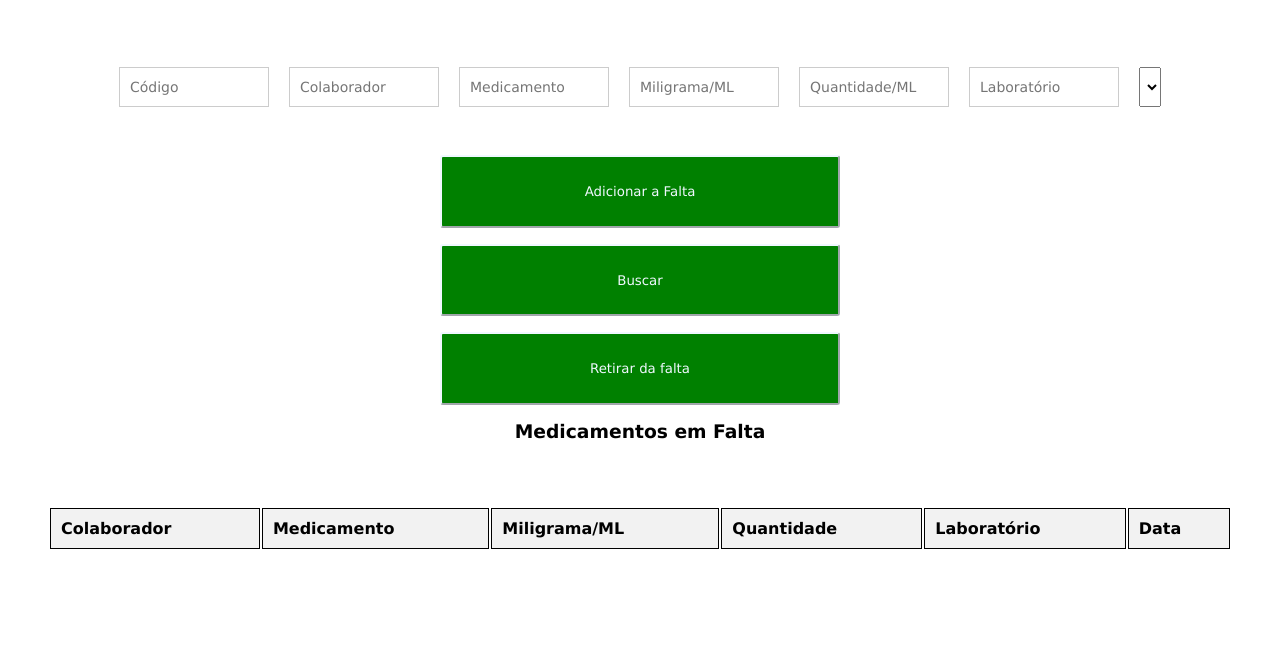
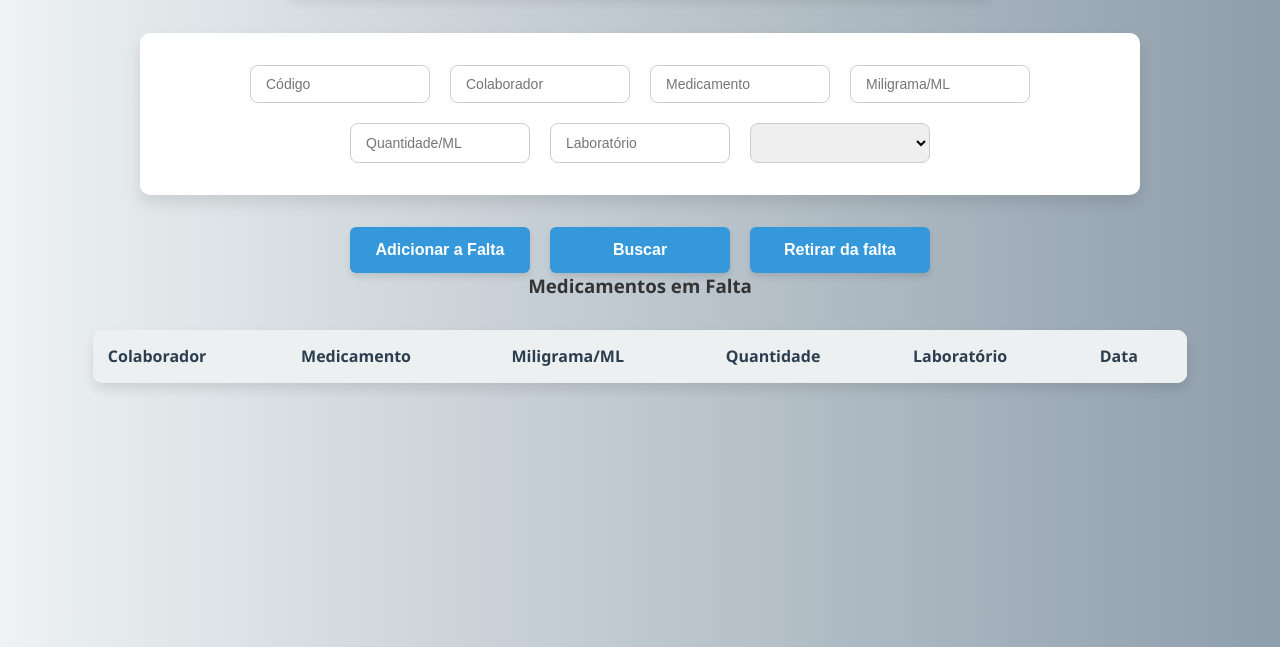
Before and after one commit to lednew2004/medicamentos-na-falta, a website: page frontend/index.html in a window 1280 px wide. Shown: the part 153-800 px from the top of the page. Drawn offline with Linux system fonts and the light colour scheme; no server answers.

Commit message:
atualizar 25.0

```diff
--- a/frontend/index.html
+++ b/frontend/index.html
@@ -33,9 +33,12 @@
 
     </div>
 
-    <button class="submitButton" id="submitButton" onclick="adicionarMedicamento()">Adicionar a Falta</button>
-    <button class="submitButton" id="buttonsubmit" onclick="buscarMedicamento()">Buscar</button>
-    <button class="submitButton" id="buttonRemove" onclick="removerMedicamento()">Retirar da falta</button>
+    <div class="botoes">
+        <button class="submitButton" id="submitButton" onclick="adicionarMedicamento()">Adicionar a Falta</button>
+        <button class="submitButton" id="buttonsubmit" onclick="buscarMedicamento()">Buscar</button>
+        <button class="submitButton" id="buttonRemove" onclick="removerMedicamento()">Retirar da falta</button>
+    </div>
+
 
 
     <h3>Medicamentos em Falta</h3>
--- a/frontend/script.js
+++ b/frontend/script.js
@@ -6,10 +6,10 @@ const usuarios = {
     "13": "erik",
     "14": "Yago",
     "17": "Ricardo",
-    "13": "Erik",
     "18": "Claudenilson",
     "19": "Arynael",
     "20": "Richardson",
+    "22": "Crysthys",
     "25": "Wendel"
 };
 
--- a/frontend/style.css
+++ b/frontend/style.css
@@ -1,91 +1,147 @@
-*{
+/* Reset e base */
+* {
     margin: 0;
     padding: 0;
     box-sizing: border-box;
-    font-family: Verdana, Geneva, Tahoma, sans-serif;
 }
 
-body{
+body {
+    font-family: 'Segoe UI', Tahoma, Geneva, Verdana, sans-serif;
+    background: linear-gradient(to right, #eef2f3, #8e9eab);
+    color: #333;
+    min-height: 100vh;
+    padding: 2em;
     display: flex;
     flex-direction: column;
-    gap: 1em;
-    width: 100%;
-    height: 100vh;
     align-items: center;
 }
 
-.title{
-    margin: 2em;
+/* Título */
+.title {
+    font-size: 2.2em;
+    color: #2c3e50;
+    margin-bottom: 1em;
     padding: 1em;
-    box-shadow: 3px 5px 7px #000;
-    width: 700px;
+    border-radius: 8px;
+    background-color: #fff;
+    box-shadow: 0 4px 12px rgba(0, 0, 0, 0.1);
     text-align: center;
-    text-decoration: underline;
 }
 
-/* Container com display flex */
+/* Container de inputs */
 .container {
+    display: flex;
+    flex-wrap: wrap;
+    justify-content: center;
+    gap: 20px;
+    background-color: #fff;
     padding: 2em;
-    display: flex;                  /* Torna o container um flex container */
-    justify-content: space-between; /* Adiciona espaçamento entre os campos */
-    gap: 20px;                      /* Espaçamento entre os inputs */
+    border-radius: 10px;
+    box-shadow: 0 8px 16px rgba(0, 0, 0, 0.1);
+    width: 90%;
+    max-width: 1000px;
 }
 
-/* Estilo dos inputs */
-input {
-    width: 150px;           /* Largura fixa para os inputs */
-    padding: 10px;          /* Preenchimento interno */
-    font-size: 14px;        /* Tamanho da fonte */
-    height: 40px;           /* Altura do input */
-    border: 1px solid #ccc;/* Borda */
-    box-sizing: border-box; /* Inclui padding e border no cálculo da largura */
+/* Inputs e selects */
+input, select {
+    padding: 10px 15px;
+    border: 1px solid #ccc;
+    border-radius: 8px;
+    font-size: 14px;
+    width: 180px;
+    transition: border 0.2s ease, box-shadow 0.2s ease;
 }
 
-input:hover{
-    border: 2px solid #008000;/* Borda */
-    transition: all 0.1s ease-in-out;
-
-}
-
-.submitButton{
-    padding: 7px;
-    background-color: #008000;
-    color: #f0f8ff;
-    border-radius: 3px;
-    cursor: pointer;
-    width: 400px;
-    height: 100px;
-    border-color: #f0f8ff;
-}
-
-.submitButton:focus{
-    border-color: #000;
+input:focus, select:focus {
+    border-color: #3498db;
+    box-shadow: 0 0 5px rgba(52, 152, 219, 0.3);
     outline: none;
 }
 
-.submitButton:active{
-    border-color: #000;
-    border-width: 4px;
+/* Botões */
+.botoes {
+    display: flex;
+    justify-content: center;
+    gap: 20px;
+    margin-top: 2em;
+    flex-wrap: wrap;
 }
 
-.submitButton:hover{
-    background-color: #adff2f;
-    transition: all 0.01s ease-in-out;
+.submitButton {
+    padding: 14px 22px;
+    background-color: #3498db;
+    color: white;
+    border: none;
+    border-radius: 6px;
+    cursor: pointer;
+    font-size: 16px;
+    font-weight: bold;
+    box-shadow: 0 4px 6px rgba(0, 0, 0, 0.1);
+    transition: background-color 0.2s ease, transform 0.2s ease;
+    min-width: 180px;
+}
+
+.submitButton:hover {
+    background-color: #2980b9;
+    transform: translateY(-2px);
+}
+
+.submitButton:active {
+    background-color: #1f618d;
+    transform: translateY(0);
+}
+
+/* Tabela */
+table {
+    width: 90%;
+    margin-top: 2em;
+    border-collapse: collapse;
+    background-color: #fff;
+    border-radius: 10px;
+    overflow: hidden;
+    box-shadow: 0 6px 12px rgba(0, 0, 0, 0.1);
+}
+
+table th, table td {
+    padding: 15px;
+    text-align: left;
+    border-bottom: 1px solid #eee;
+}
+
+table th {
+    background-color: #ecf0f1;
+    color: #2c3e50;
+}
+
+table tbody tr:hover {
+    background-color: #f9f9f9;
+    transition: background-color 0.2s ease;
 }
 
 
-table {
-    width: 100%;
-   padding: 3em;
-    margin-bottom: 3em
+/* Responsivo para telas pequenas */
+@media (max-width: 768px) {
+    .container {
+        flex-direction: column;
+        align-items: center;
+    }
+
+    input, select {
+        width: 100%;
+        max-width: 300px;
+    }
+
+    .botoes {
+        flex-direction: column;
+        align-items: center;
+    }
+
+    .submitButton {
+        width: 100%;
+        max-width: 300px;
+    }
+
+    table {
+        font-size: 14px;
+    }
 }
-
-table th, table td {
-    padding: 10px;
-    border: 1px solid #000;
-    text-align: left;
-}
-
-table th {
-    background-color: #f2f2f2;
-}
```
